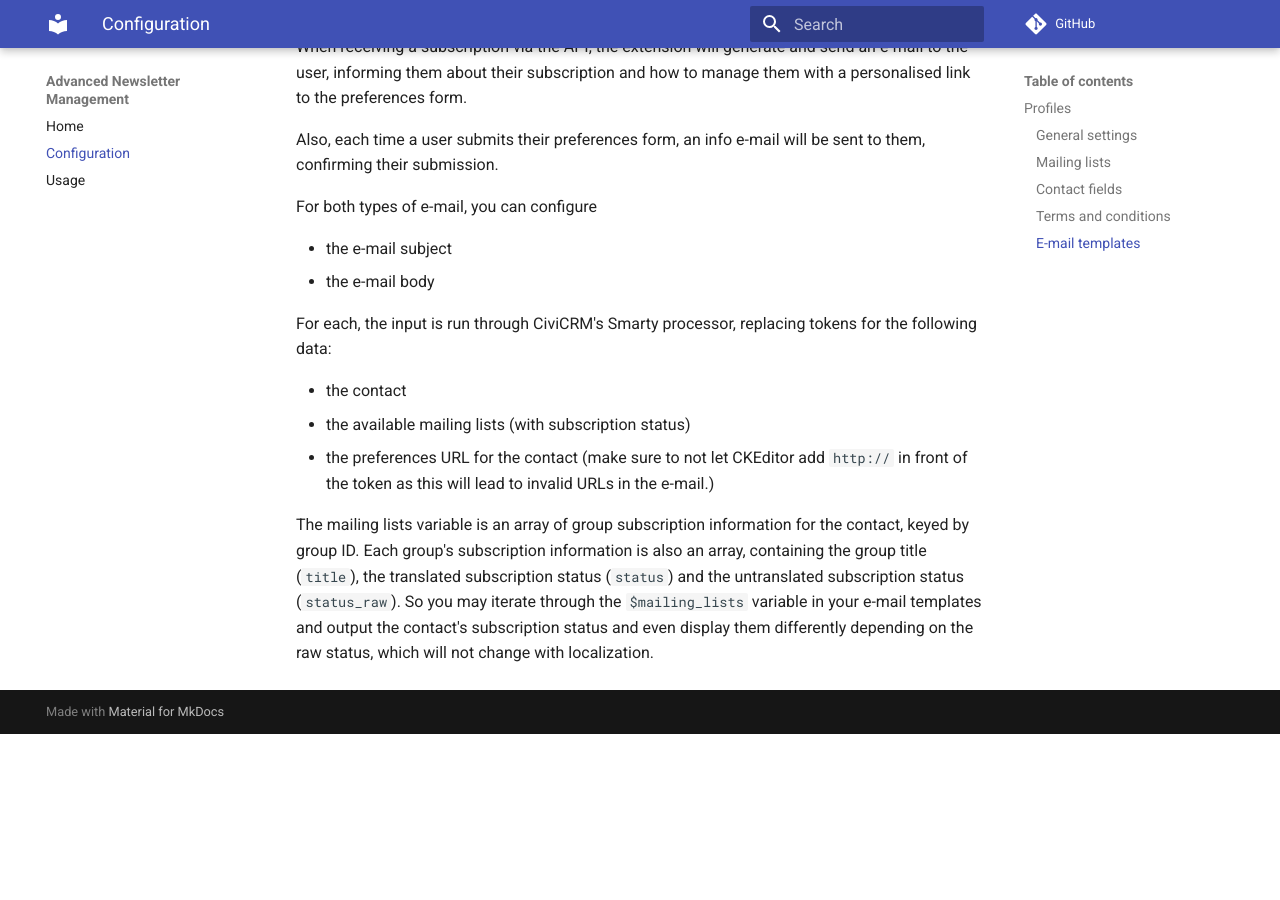
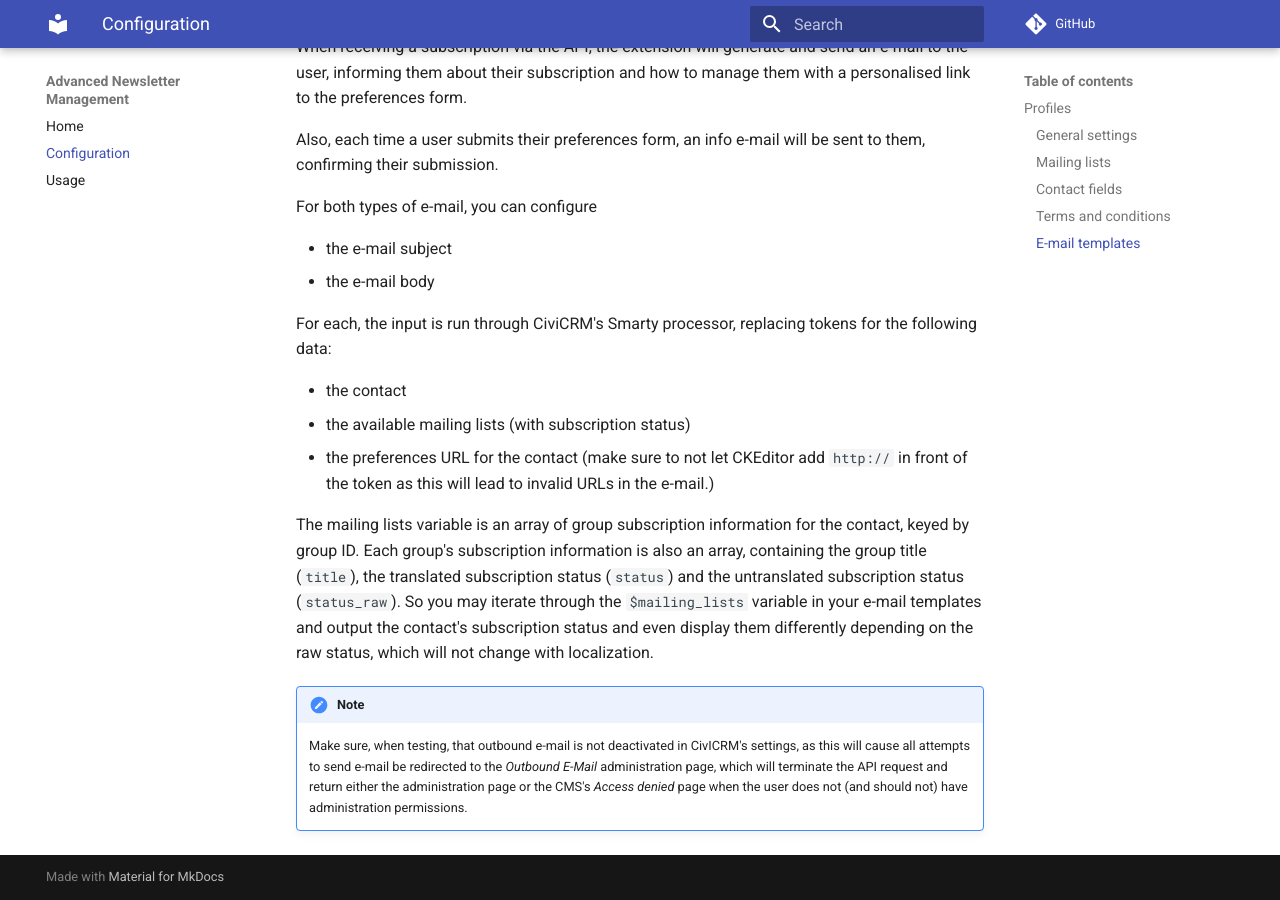
Before and after one commit to systopia/de.systopia.newsletter, an MkDocs documentation site: the page built from docs/configuration.md, in a window 1280 px wide and 900 px high, scrolled down 2705 px. Built offline with MkDocs 1.6.1 and Material for MkDocs 9.7.7, drawn with Linux system fonts in a browser that asks for light colours; comment, search, counter and statistics services are not loaded; before the commit the page ends 3439 px from its top, so only the background shows below that.

Commit message:
Add note about outbound e-mal setting in documentation

```diff
--- a/docs/configuration.md
+++ b/docs/configuration.md
@@ -114,3 +114,11 @@ array, containing the group title (`title`), the translated subscription status
 iterate through the `$mailing_lists` variable in your e-mail templates and
 output the contact's subscription status and even display them differently
 depending on the raw status, which will not change with localization.
+
+!!!note
+    Make sure, when testing, that outbound e-mail is not deactivated in
+    CivICRM's settings, as this will cause all attempts to send e-mail be
+    redirected to the *Outbound E-Mail* administration page, which will
+    terminate the API request and return either the administration page or the
+    CMS's *Access denied* page when the user does not (and should not) have
+    administration permissions.
```
